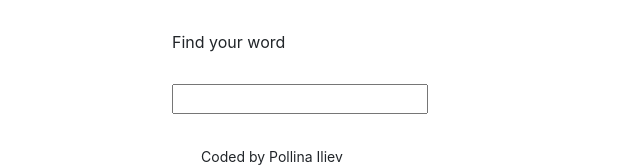
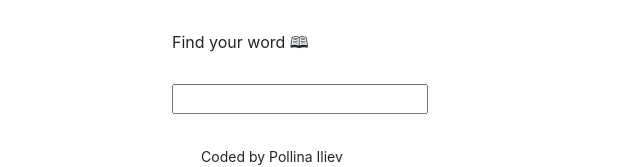
Before and after one commit to pilaee/dictionary-project, a React (Create React App) app: page / in a window 1280 px wide. Shown: the top 167 px of the page, without its empty margins (0-640 px from the left). Built offline with nearby package versions, Linux system fonts and the light colour scheme.

Commit message:
Update App.js

```diff
--- a/src/App.js
+++ b/src/App.js
@@ -1,4 +1,5 @@
 import './App.css';
+
 import Dictionary from "./Dictionary";
 
 export default function App() {
@@ -6,7 +7,7 @@ export default function App() {
     <div className="App">
     <div className="container">
       <header className="App-header">
-      Find your word
+      Find your word 🕮
       </header>
       <main>
       <Dictionary />
```
